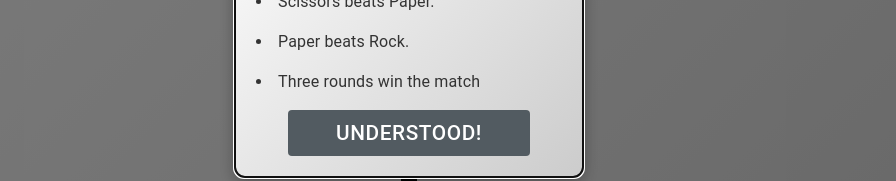
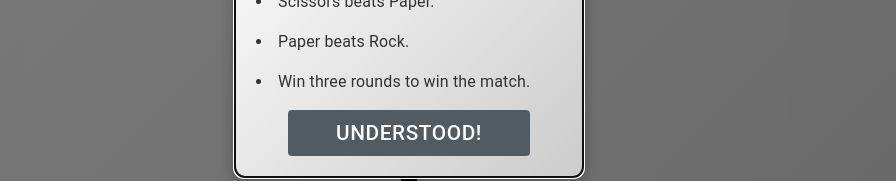
Before and after one commit to alefnsc/react-jan-ken-pon-web, a React (Vite) app: page / in a window 1280 px wide. Both pictures are taken after a click on the icon 639 px from the left and 549 px from the top of the page. Shown: the part 381-562 px from the top of the page, without its empty margins (231-1127 px from the left). Built offline with nearby package versions, Linux system fonts and the light colour scheme.

Commit message:
Instructions adjustment

```diff
--- a/src/components/Instructions.tsx
+++ b/src/components/Instructions.tsx
@@ -31,7 +31,7 @@ export function Instructions({ open, handleClose }: InstructionsProps) {
           <li>Rock beats Scissors.</li>
           <li>Scissors beats Paper.</li>
           <li>Paper beats Rock.</li>
-          <li>Three rounds win the match</li>
+          <li>Win three rounds to win the match.</li>
         </Typography>
 
         <StyledButton onClick={handleClose}>Understood!</StyledButton>
```
